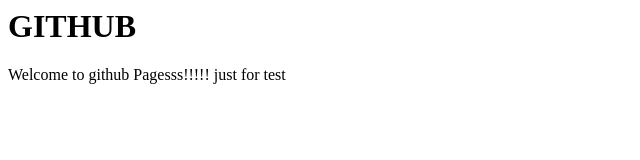
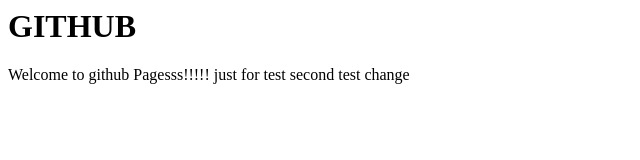
Before and after one commit to RajithaOpanayaka/Githubpages, a plain HTML site: page index.html in a window 1280 px wide. Shown: the whole page, without its empty margins (0-640 px from the left). Drawn offline with Linux system fonts and the light colour scheme.

Commit message:
test second

```diff
--- a/index.html
+++ b/index.html
@@ -9,6 +9,7 @@
 <p>
 Welcome to github Pagesss!!!!!
   just for test
+  second test change
 </p>
 </body>
 <html>
```
